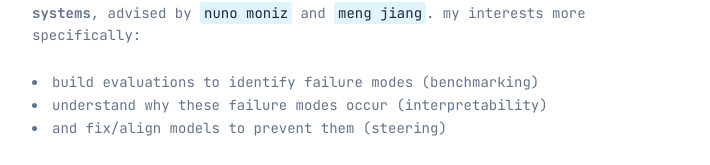
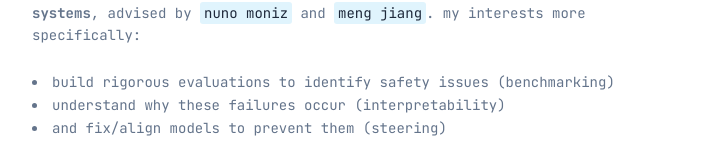
Before and after one commit to johnkimdw/portfolio, a React (Create React App) app: page / in a window 1280 px wide. Shown: the part 280-445 px from the top of the page, without its empty margins (296-1006 px from the left). Built offline with nearby package versions, Linux system fonts and the light colour scheme.

Commit message:
Update Home.js

```diff
--- a/src/pages/Home.js
+++ b/src/pages/Home.js
@@ -102,8 +102,8 @@ export default function Home() {
             <HighlightedText href="http://www.meng-jiang.com/">meng jiang</HighlightedText>. my interests more specifically:
           </p>
           <ul className="text-sm leading-relaxed font-sans list-disc list-inside" style={{ color: colors.textMuted }}>
-            <li>build evaluations to identify failure modes (benchmarking)</li>
-            <li>understand why these failure modes occur (interpretability)</li>
+            <li>build rigorous evaluations to identify safety issues (benchmarking)</li>
+            <li>understand why these failures occur (interpretability)</li>
             <li>and fix/align models to prevent them (steering)</li>
           </ul>
 
```
